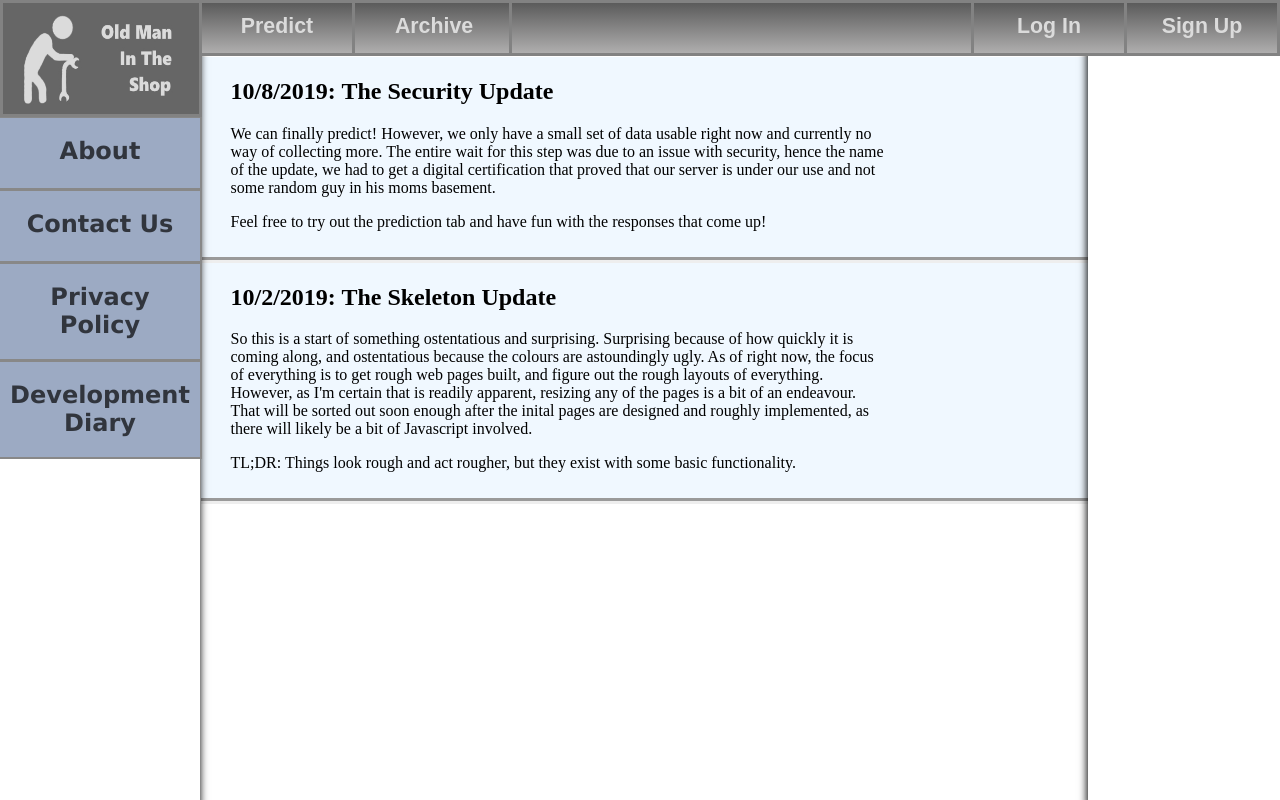
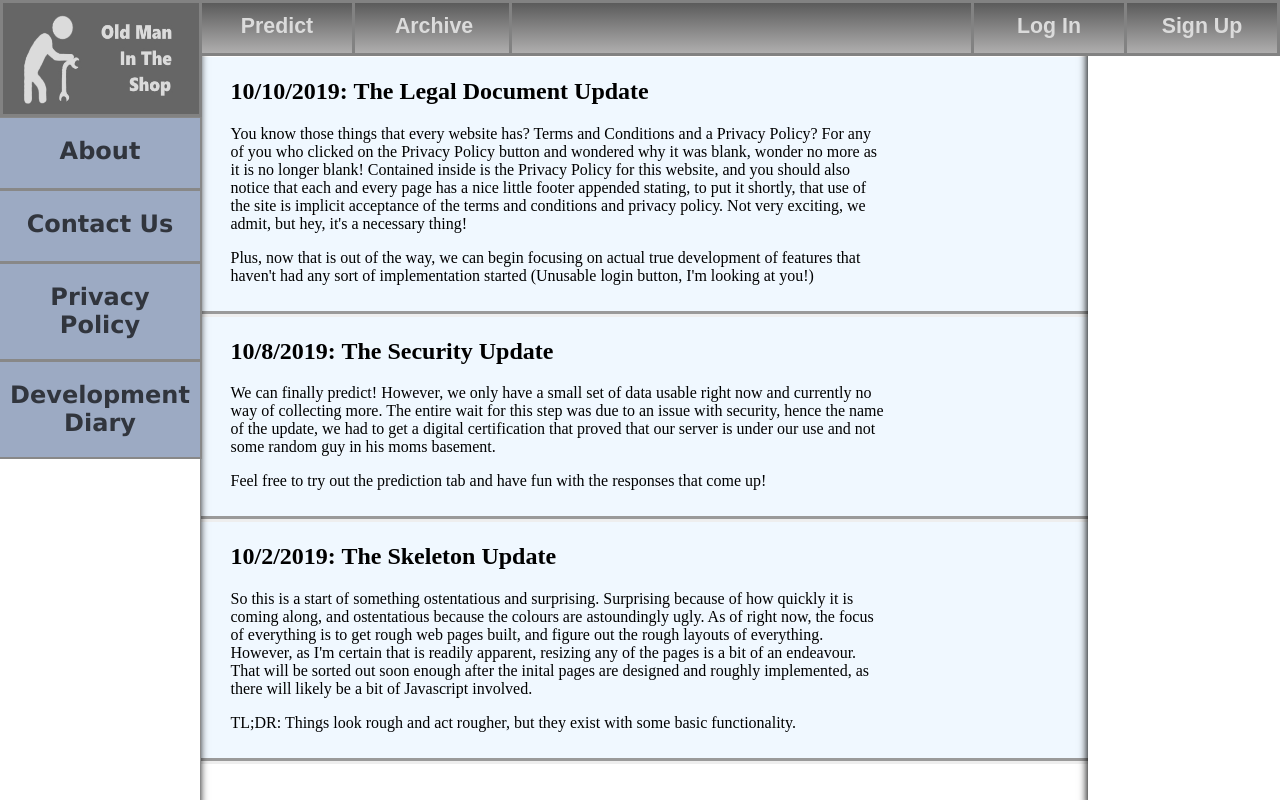
Before and after one commit to Freitacr/fire, a plain HTML site: page public/devdiary.html in a window 1280 px wide. Drawn offline with Linux system fonts and the light colour scheme.

Commit message:
Add legal update verbage to development diary

```diff
--- a/public/devdiary.html
+++ b/public/devdiary.html
@@ -79,12 +79,23 @@
     <section class="centre-stage">
         <div class="centre-space">
 			<div class="log-entry blue-entry">
-			<h1>10/8/2019: The Security Update</h1>
-			<p>
-			We can finally predict! However, we only have a small set of data usable right now and currently no way of collecting more. The entire wait for this step was due to an issue with security, hence the name of the update, we had to get a digital certification that proved that our server is under our use and not some random guy in his moms basement.
-			</p>
-			<p>Feel free to try out the prediction tab and have fun with the responses that come up!</p>
-		</div>
+				<h1>10/10/2019: The Legal Document Update</h1>
+				<p>
+					You know those things that every website has? Terms and Conditions and a Privacy Policy? For any of you who clicked on the Privacy Policy button and wondered why it was blank, wonder no more as it is no longer blank! Contained inside is the Privacy Policy for this website, and you should also notice that each and every page has a nice little footer appended stating, to put it shortly, that use of the site is implicit acceptance of the terms and conditions and privacy policy. Not very exciting, we admit, but hey, it's a necessary thing!
+				</p>
+				<p>
+					Plus, now that is out of the way, we can begin focusing on actual true development of features that haven't had any sort of implementation started (Unusable login button, I'm looking at you!)
+				</p>
+			</div>
+			<div class="log-entry blue-entry">
+				<h1>10/8/2019: The Security Update</h1>
+				<p>
+					We can finally predict! However, we only have a small set of data usable right now and currently no way of collecting more. The entire wait for this step was due to an issue with security, hence the name of the update, we had to get a digital certification that proved that our server is under our use and not some random guy in his moms basement.
+				</p>
+				<p>
+					Feel free to try out the prediction tab and have fun with the responses that come up!
+				</p>
+			</div>
 			<div class="log-entry blue-entry">
                 <h1>10/2/2019: The Skeleton Update</h1>
                 <p>
```
